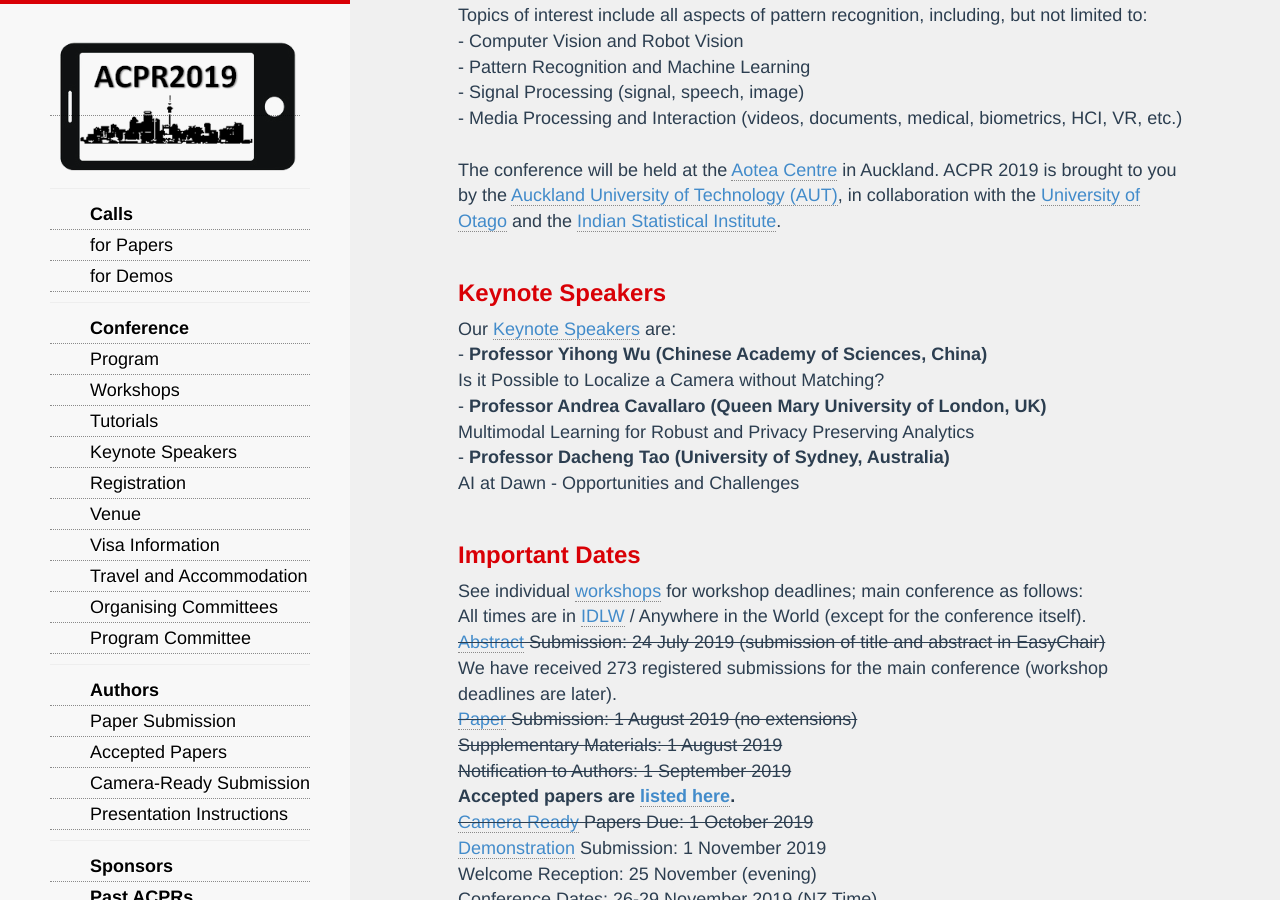
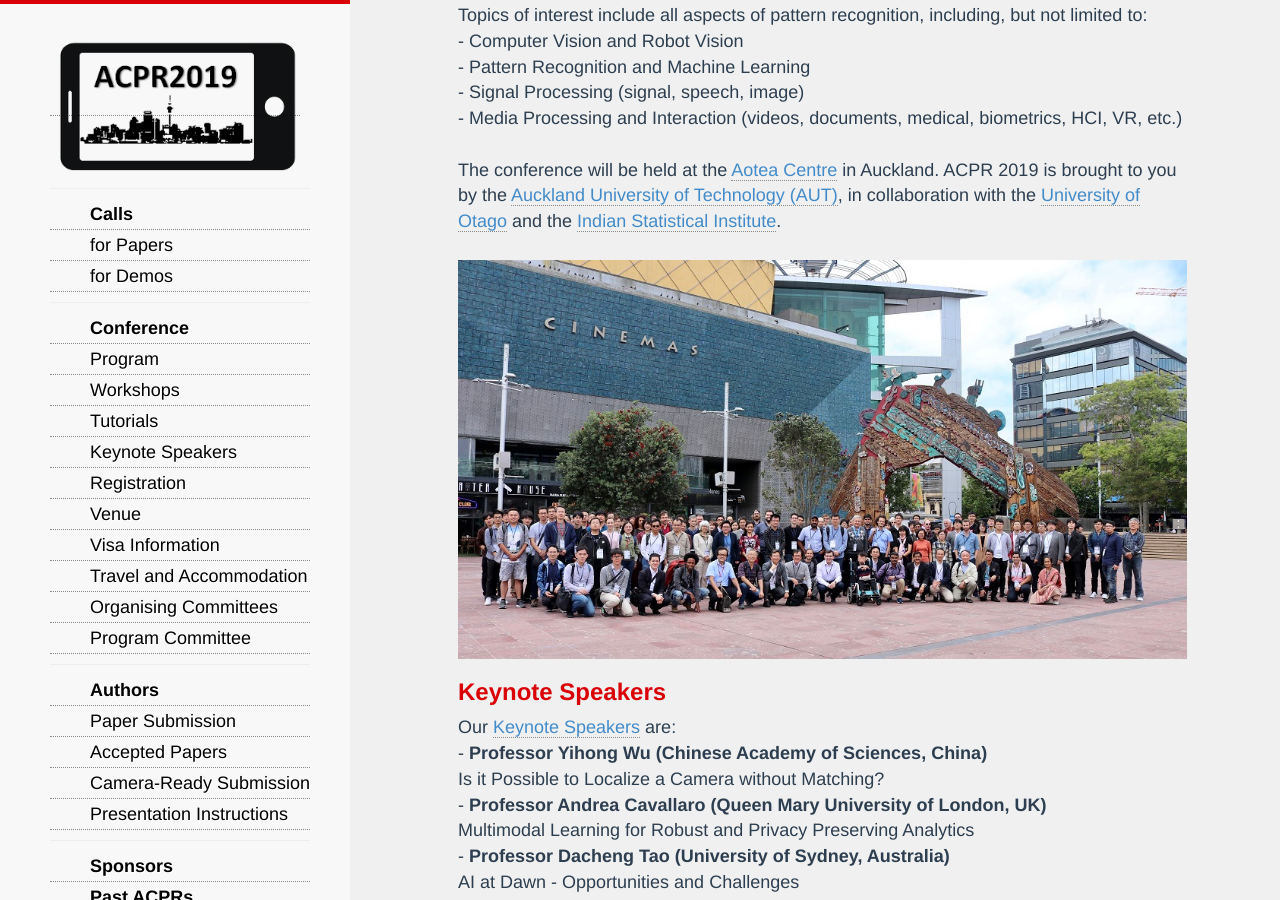
Before and after one commit to AndrewChenUoA/ACPR2019, a Jekyll site: the page built from index.html, in a window 1280 px wide and 900 px high, scrolled down 1117 px. Built offline with Jekyll 4.4.1, drawn with Linux system fonts in a browser that asks for light colours; nearby versions of some CDN libraries; Markdown is read by kramdown in place of the engine named in the settings.

Commit message:
Group photo

```diff
--- a/index.html
+++ b/index.html
@@ -20,6 +20,8 @@ title: ACPR 2019 - The 5th Asian Conference on Pattern Recognition
   - Media Processing and Interaction (videos, documents, medical, biometrics, HCI, VR, etc.)<br/><br/>
 
   The conference will be held at the <a href="/venue">Aotea Centre</a> in Auckland. ACPR 2019 is brought to you by the <a href="https://www.aut.ac.nz/">Auckland University of Technology (AUT)</a>, in collaboration with the <a href="https://www.otago.ac.nz/">University of Otago</a> and the <a href="https://www.isical.ac.in/">Indian Statistical Institute</a>.<br/><br/>
+
+  <img src="/images/ACPR_Group_Photo.jpg" />
 
   <h3>Keynote Speakers</h3>
   Our <a href="keynote.html">Keynote Speakers</a> are:<br/>
```
Also changed, not shown: images/ACPR_Group_Photo.jpg (added).
